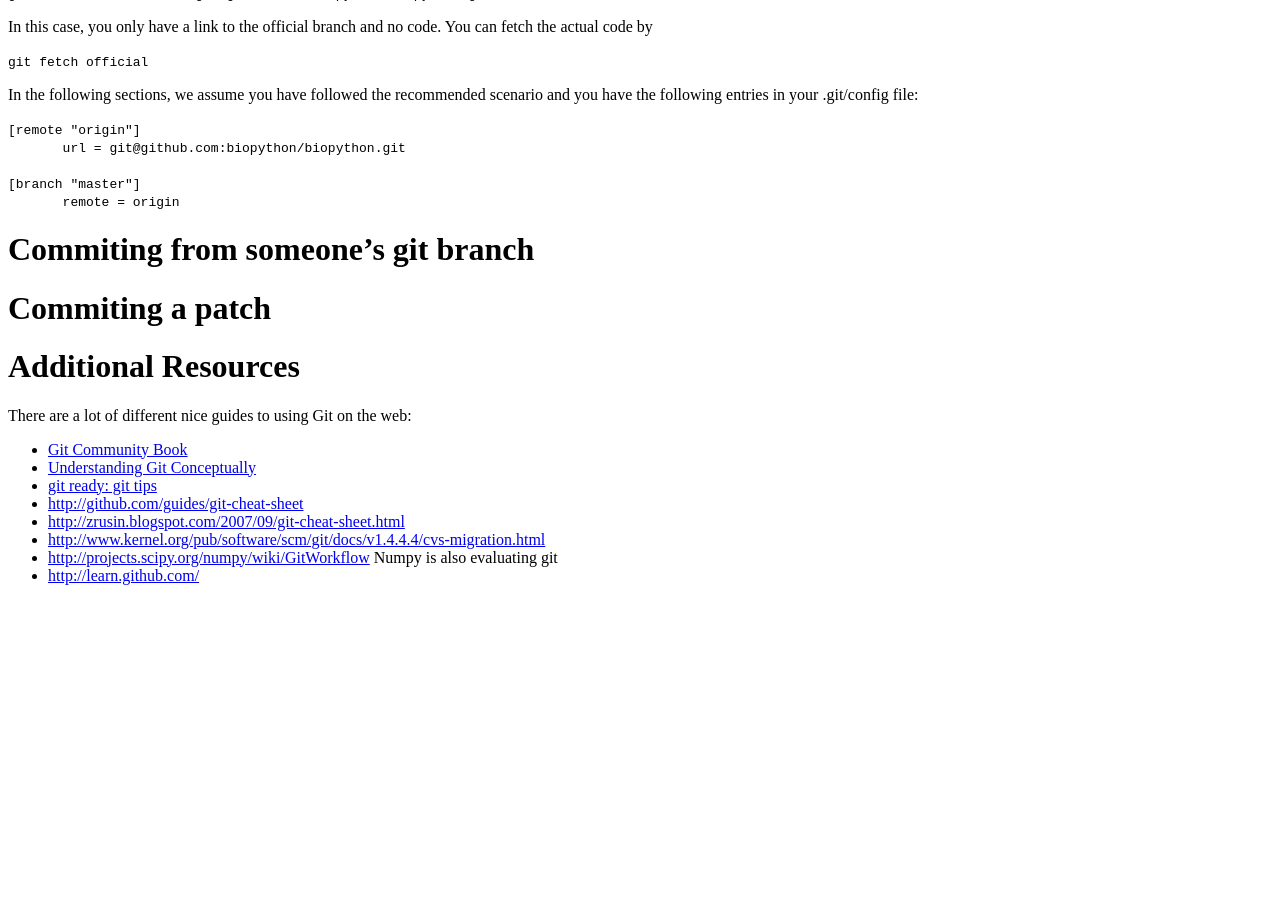
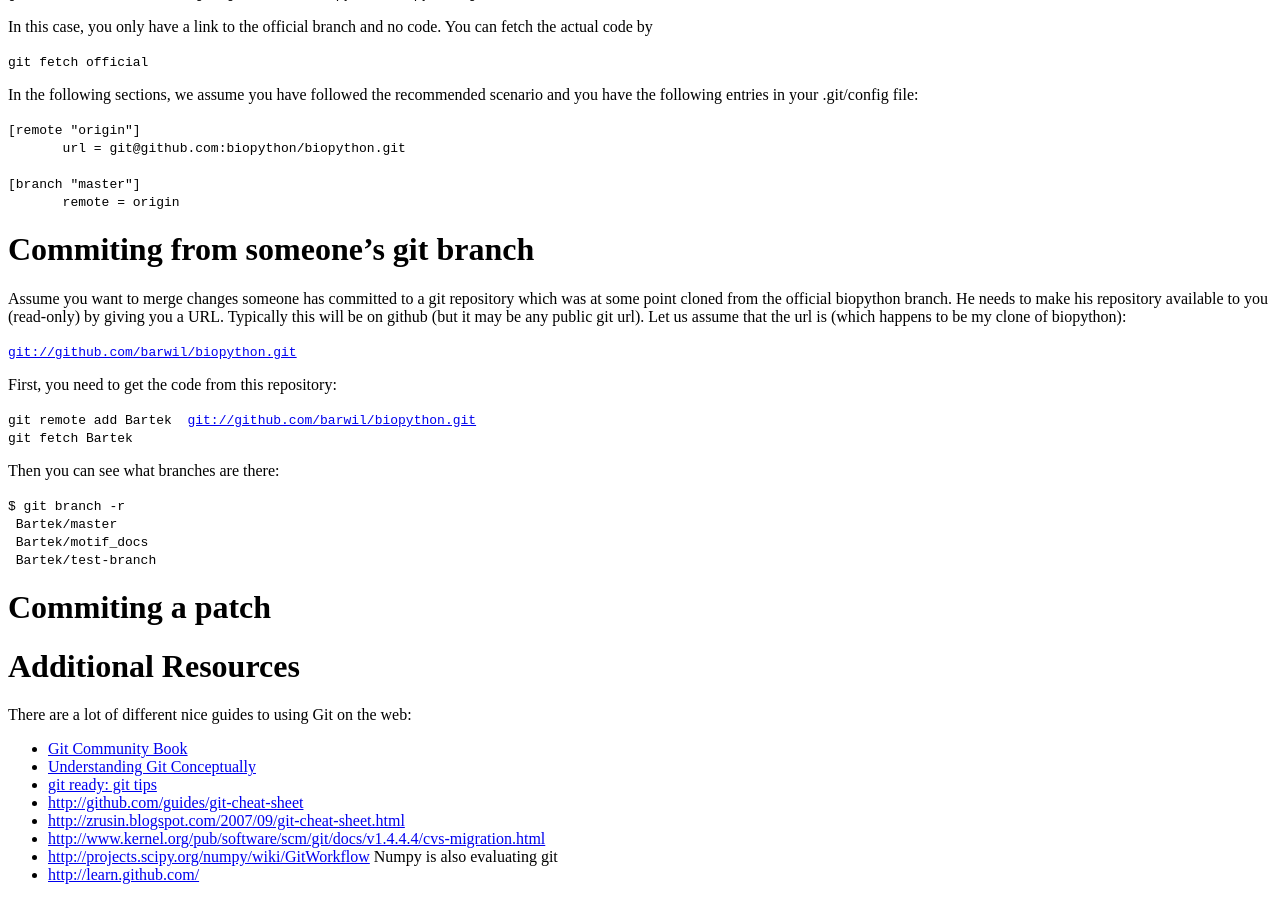
Before and after one commit to biopython/biopython.github.io, a Jekyll site: the page built from wiki/GitUsage.md, in a window 1280 px wide and 900 px high, scrolled down 5619 px. Built offline with Jekyll 4.4.1, drawn with Linux system fonts in a browser that asks for light colours; before the commit the page ends 6220 px from its top, so only the background shows below that.

Commit message:
/* Commiting from someone's git branch */

```diff
--- a/wiki/GitUsage.md
+++ b/wiki/GitUsage.md
@@ -467,6 +467,27 @@ scenario and you have the following entries in your .git/config file:
 Commiting from someone's git branch
 ===================================
 
+Assume you want to merge changes someone has committed to a git
+repository which was at some point cloned from the official biopython
+branch. He needs to make his repository available to you (read-only) by
+giving you a URL. Typically this will be on github (but it may be any
+public git url). Let us assume that the url is (which happens to be my
+clone of biopython):
+
+[`git://github.com/barwil/biopython.git`](git://github.com/barwil/biopython.git)
+
+First, you need to get the code from this repository:
+
+`git remote add Bartek  `[`git://github.com/barwil/biopython.git`](git://github.com/barwil/biopython.git)
+`git fetch Bartek`
+
+Then you can see what branches are there:
+
+`$ git branch -r`
+` Bartek/master`
+` Bartek/motif_docs`
+` Bartek/test-branch`
+
 Commiting a patch
 =================
 
```
Also changed, not shown: 1 other file.
